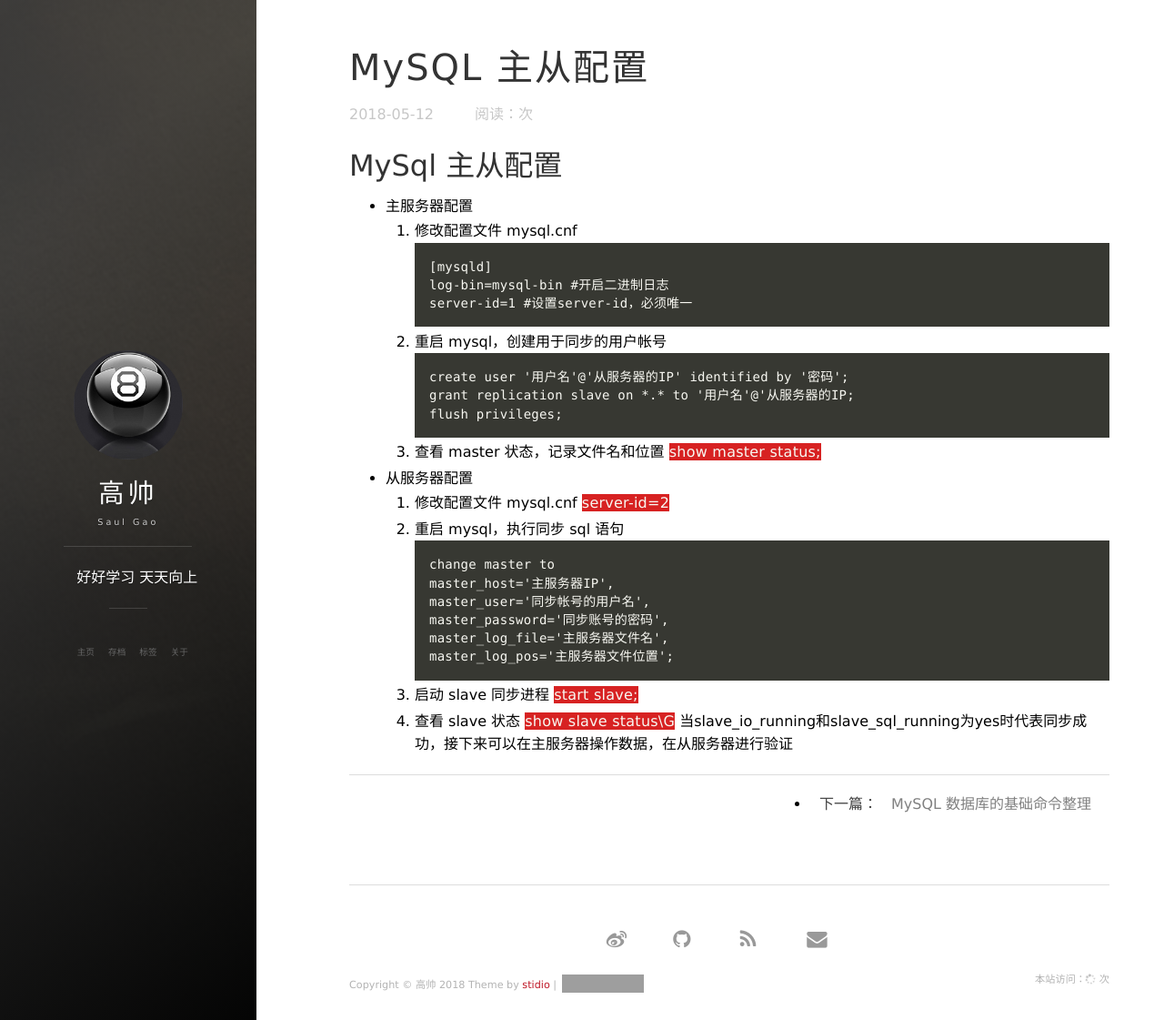
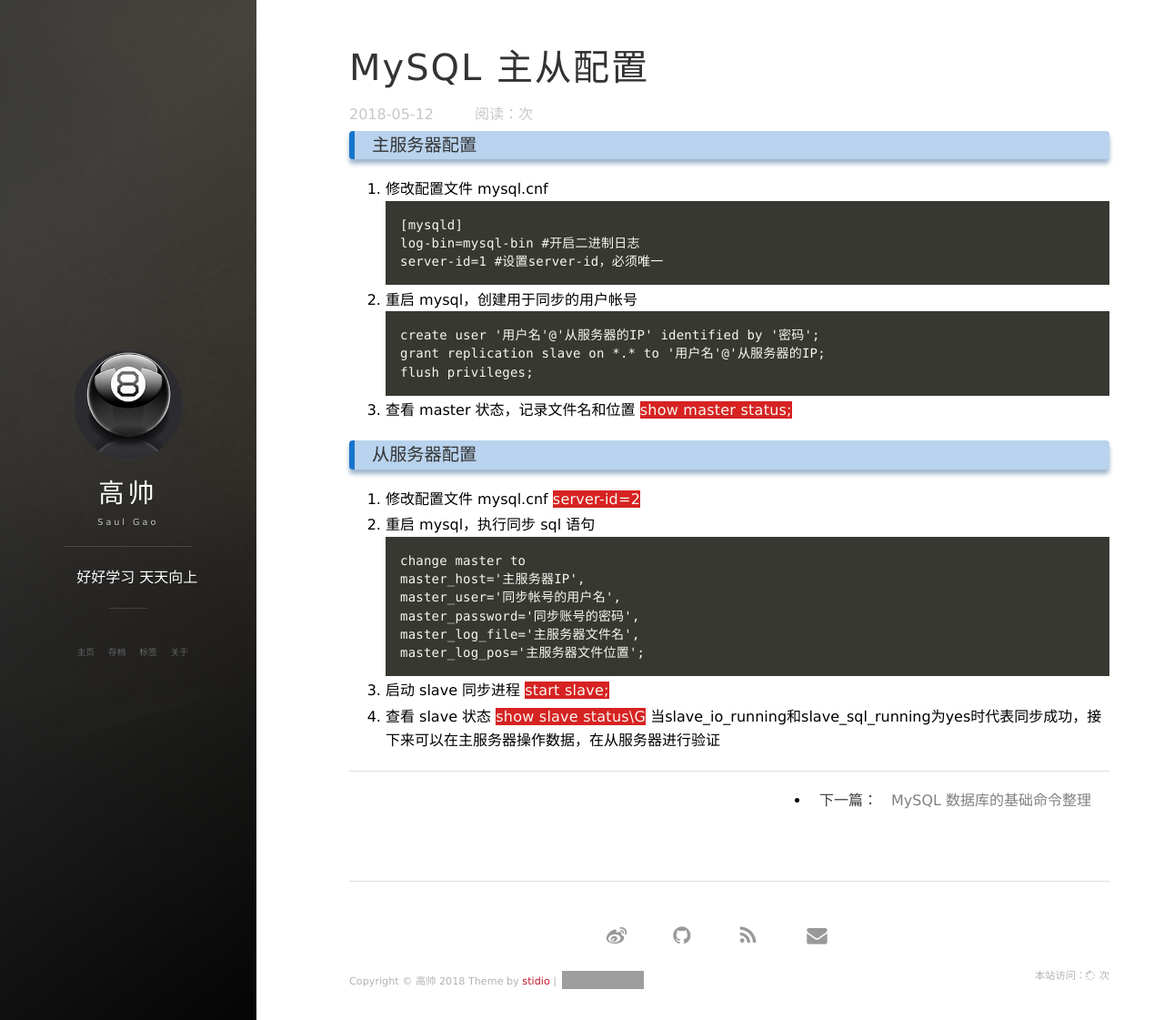
Before and after one commit to Saul-Gao/saul-gao.github.io, a Jekyll site: the page built from _posts/2018-05-12-mysql_master_slave_config.md, in a window 1280 px wide and 1121 px high. Shown: the whole window at 91% size. Built offline with Jekyll 4.4.1, drawn with Linux system fonts in a browser that asks for light colours; nearby versions of some CDN libraries; comment, search, counter and statistics services are not loaded; grey boxes are pictures that could not be loaded.

Commit message:
modify title

````diff
--- a/_posts/2018-05-12-mysql_master_slave_config.md
+++ b/_posts/2018-05-12-mysql_master_slave_config.md
@@ -2,11 +2,10 @@
 layout: post
 title: MySQL 主从配置
 date: 2018-05-12
-tags: [MySQL, 笔记]
+tags: [MySQL]
 ---
 
-## MySql 主从配置
-* 主服务器配置
+### 主服务器配置
 1. 修改配置文件 mysql.cnf
 ```
 [mysqld]
@@ -22,7 +21,7 @@
 3. 查看 master 状态，记录文件名和位置
 `show master status;`
 
-* 从服务器配置
+### 从服务器配置
 1. 修改配置文件 mysql.cnf
 `server-id=2`
 2. 重启 mysql，执行同步 sql 语句
````
